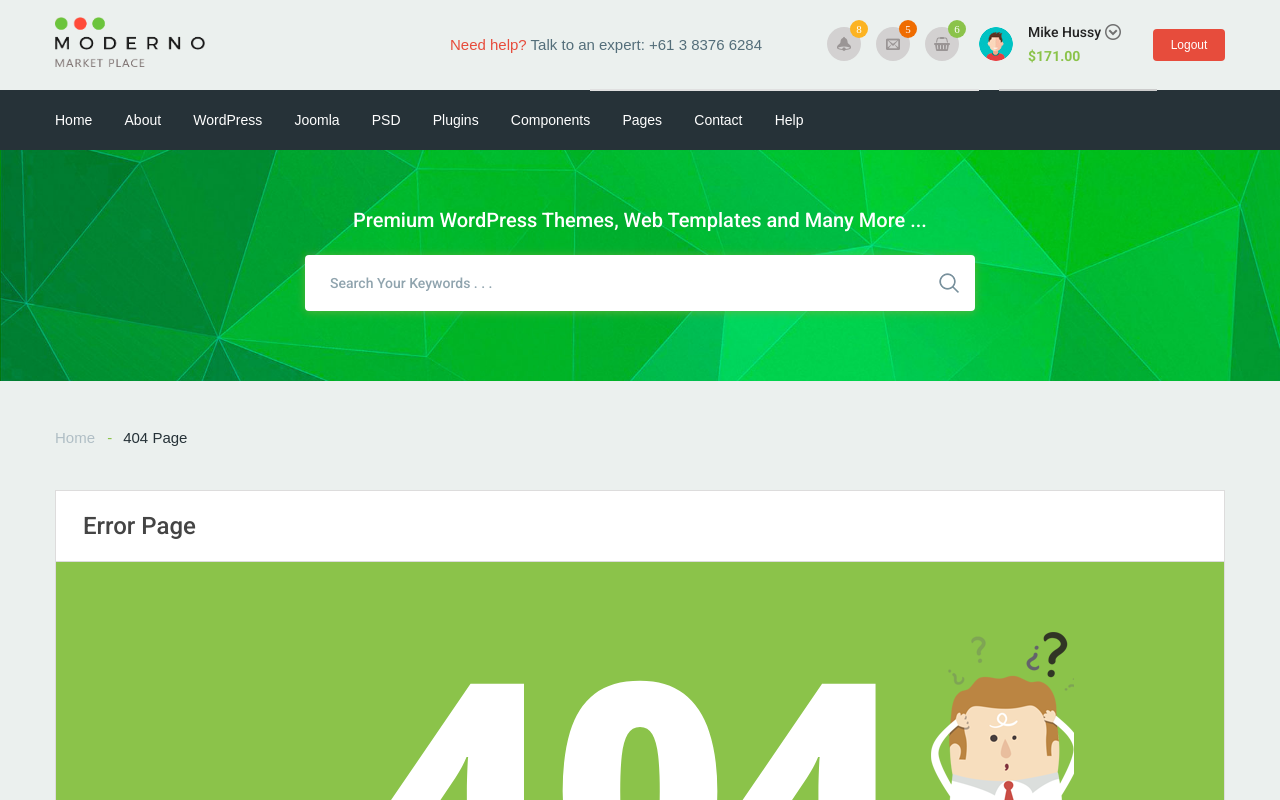
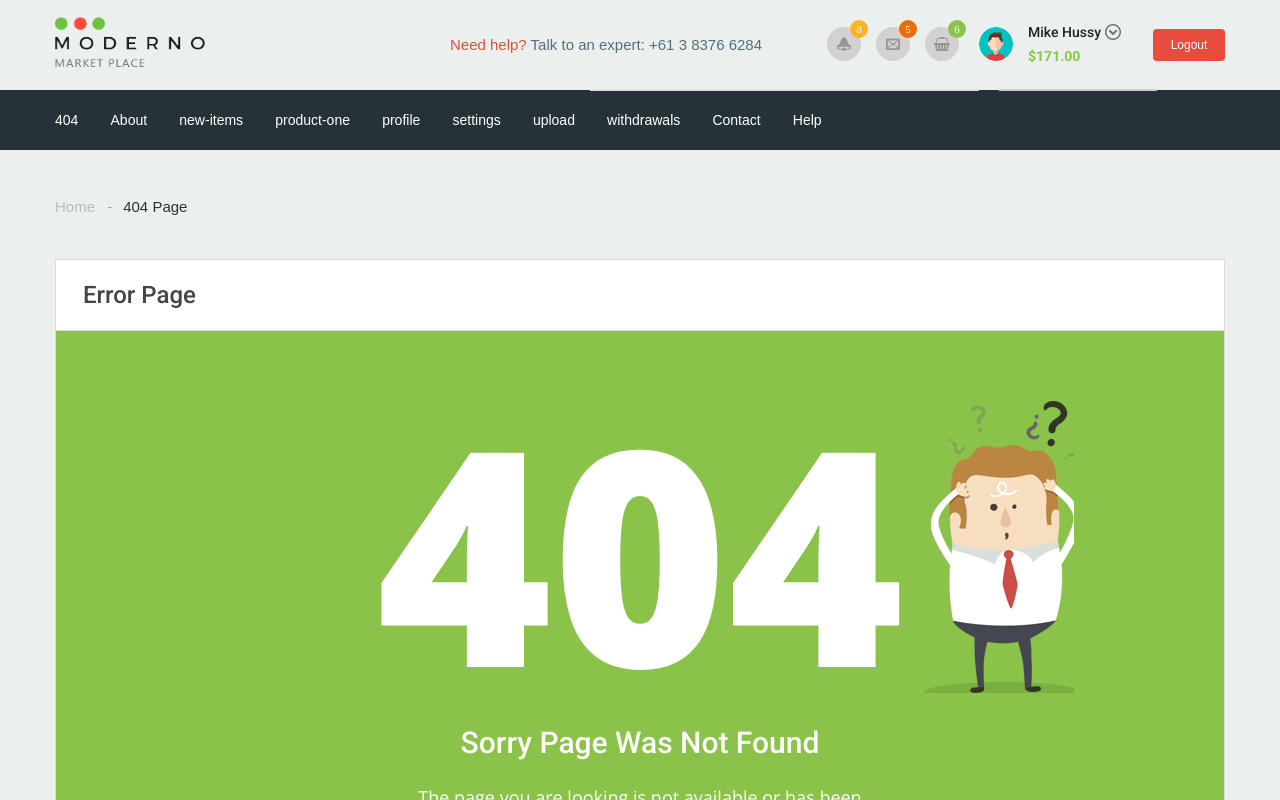
Before and after one commit to ches47/Moderno-GitPages, a website: page 404.html in a window 1280 px wide. Drawn offline with nearby package versions, Linux system fonts and the light colour scheme; files whose address does not match are found by name; a web font is replaced by a local one.

Commit message:
Refactor

```diff
--- a/404.html
+++ b/404.html
@@ -3,7 +3,7 @@
 <head>
     <meta charset="UTF-8">
     <meta name="viewport" content="width=device-width, initial-scale=1.0">
-    <title>Lesson12 (404)</title>
+    <title> (404)</title>
     <link href="https://fonts.googleapis.com/css?family=Roboto:500,700&display=swap" rel="stylesheet">
     <link href="https://fonts.googleapis.com/css?family=Raleway:400,700&display=swap" rel="stylesheet">
     <link href="https://fonts.googleapis.com/css?family=Open+Sans:400,800&display=swap" rel="stylesheet">
@@ -200,41 +200,22 @@
                    <div></div>
                    <div></div>
                </div>
-                <ul class="menu__list">
-                    <li><a href="#">Home</a></li>
-                    <li><a href="#">About</a></li>
-                    <li><a href="#">WordPress</a></li>
-                    <li><a href="#">Joomla</a></li>
-                    <li><a href="#">PSD</a></li>
-                    <li><a href="#">Plugins</a></li>
-                    <li><a href="#">Components</a></li>
-                    <li><a href="#">Pages</a></li>
-                    <li><a href="#">Contact</a></li>
-                    <li><a href="#">Help</a></li>
-                </ul>
+               <ul class="menu__list">
+                <li><a href="404.html">404</a></li>
+                <li><a href="about.html">About</a></li>
+                <li><a href="new-items.html">new-items</a></li>
+                <li><a href="product-one.html">product-one</a></li>
+                <li><a href="profile.html">profile</a></li>
+                <li><a href="settings.html">settings</a></li>
+                <li><a href="upload.html">upload</a></li>
+                <li><a href="withdrawals.html">withdrawals</a></li>
+                <li><a href="#">Contact</a></li>
+                <li><a href="#">Help</a></li>
+            </ul>
             </nav>
         </div>
     </div>
  </header>
-
- <section class="search page-search" style="background-image: url(..//img/search_bg.jpg);">
-    <div class="container">
-        <div class="search__inner">
-
-            <div class="search__inner-text">
-                Premium WordPress Themes, Web Templates and Many More ...
-            </div>
-            <div class="search__inner-form">
-                <form>
-                    <input type="text" placeholder="Search Your Keywords . . ." required>
-                    <button type="submit">
-                        <img src="img/icons/search.png" alt="">
-                    </button>
-                </form>
-            </div>
-        </div>
-    </div>
-</section>
 
 <div class="breadcrumbs">
     <div class="container">
```
Also changed, not shown: about.html (+0 -19 lines), contacts.html (+0 -19 lines), new-items.html (+0 -19 lines), product-one.html (+0 -18 lines), profile.html (+0 -19 lines), settings.html (+0 -19 lines), upload.html (+0 -19 lines), withdrawals.html (+0 -18 lines).
